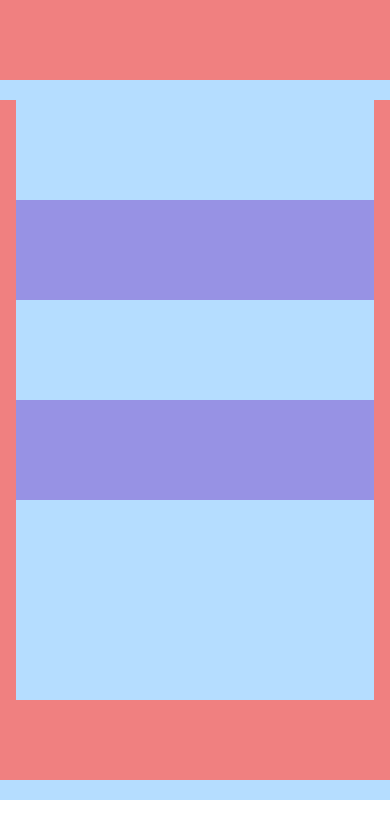
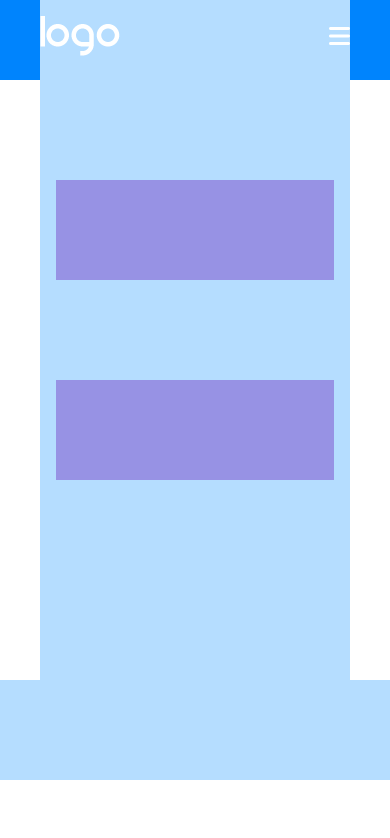
Before and after one commit to LucaBeltrami10/htmlcss-responsive-layout, a plain HTML site: page index.html in a window 390 px wide. Drawn offline with Linux system fonts and the light colour scheme.

Commit message:
costruito nav mobile

```diff
--- a/css/style.css
+++ b/css/style.css
@@ -9,9 +9,7 @@
 
 /* !da eliminare */
 header{
-    /* !qui sotto da eliminare */
-    min-height: 100px;
-    background-color: #b5ddff;
+    background-color: #0084fd;
 }
 
 section{
@@ -48,17 +46,21 @@ section
 }
 
 .container{
-    width: 100%;
+    width: 310px;
     margin: 0 auto;
     padding: 0 1rem;
     /* !qui sotto da eliminare */
     min-height: 80px;
-    background-color: lightcoral;
+    background-color: #b5ddff;
 }
 
  /* COLOR */
 .bc-purple{
     background-color: #9792e4;
+}
+
+.cl-white{
+    color: white;
 }
 
  /* TEXT-STYLE */
@@ -69,7 +71,18 @@ section
  SECTION
  ************************/
  /* HEADER */
+    header .container{
+        padding: 1rem 0 1.2rem 0;
+    }
 
+    header img{
+        height: 40px;
+    }
+
+    header i{
+        font-size: 1.5rem;
+        padding-top: .5rem;
+    }
 
  /* MAIN */
 
--- a/index.html
+++ b/index.html
@@ -6,10 +6,17 @@
     <title>htmlcss-responsive-layout</title>
     <!-- link css -->
     <link rel="stylesheet" href="./css/style.css">
+    <!-- link font-awesome -->
+    <link rel="stylesheet" href="https://cdnjs.cloudflare.com/ajax/libs/font-awesome/6.4.2/css/all.min.css">
 </head>
 <body>
     <header>
         <div class="container flex-j-spacebetween">
+            <img src="./img/logo.png" alt="logo">
+            <div>
+                <i class="fa-solid fa-bars burger-menu cl-white"></i>
+                <nav></nav>
+            </div>
 
         </div>
     </header>
```
